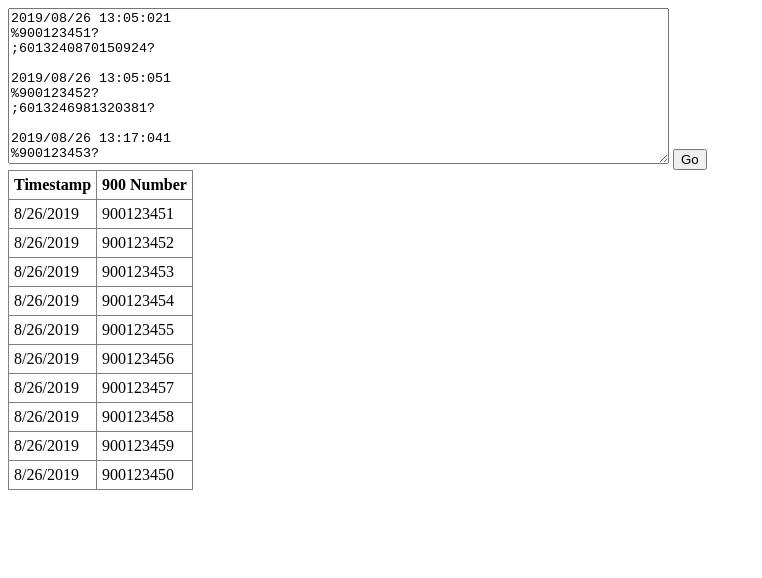
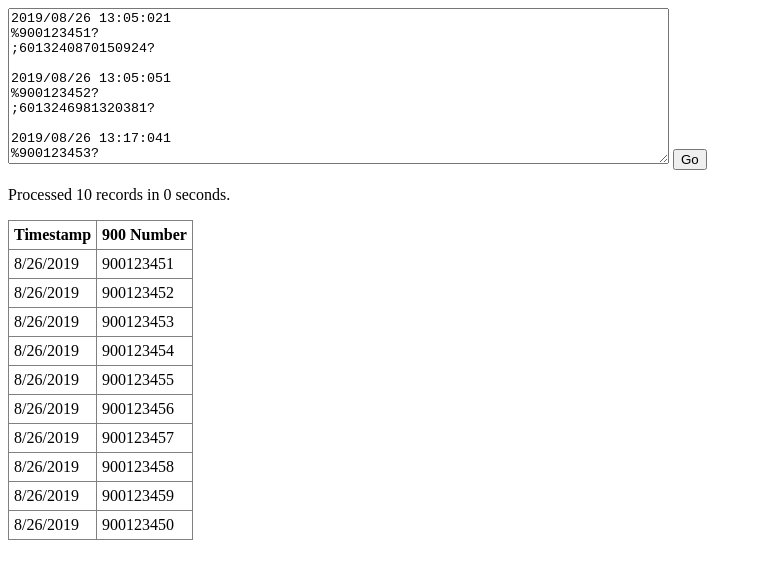
Before and after one commit to drobbins/attendr, a plain HTML site: page index.html in a window 1280 px wide. Both pictures are taken after a click on the button "Go". Shown: the whole page, without its empty margins (0-762 px from the left). Drawn offline with Linux system fonts and the light colour scheme.

Commit message:
fixed extra lines bug; added messages.
- Extra blank lines at the end no longer cause an error.
- Added record count and timing message.
- Added golden background to rows without a 900 number.
- Added warnings count to status message.

```diff
--- a/index.html
+++ b/index.html
@@ -52,8 +52,13 @@
 2019/08/26 13:18:161
 %900123450?
 ;6013246981320381?
-	</textarea>
+
+
+
+
+</textarea>
 	<button id="go">Go</button>
+	<p id="msg"></p>
 	<table>
 		<thead>
 			<tr>
--- a/main.js
+++ b/main.js
@@ -1,14 +1,9 @@
-input = document.getElementById("in")
-
-
 const go = document.getElementById("go");
 
 let getRecords = () => {
-	input = document.getElementById("in").value
-	records = input.split("\n\n") // Blank line = two successive newlines.
-	// console.log(records);
-	// console.log(records[0].split("\n")[1].slice(1,-1));
-	return records.map((record) => {
+	input = document.getElementById("in").value.trim() 	// Remove extra blank space from input.
+	records = input.split("\n\n")						// Blank line = two successive newlines
+	return records.map((record) => { 					// Create record objects
 		lines = record.split("\n");
 		return {
 			id: lines[1].slice(1,-1),
@@ -19,6 +14,7 @@ let getRecords = () => {
 
 let postRecords = (records) => {
 	const out = document.getElementById("out")
+	const warnings = []
 	records.forEach((record) => {
 		const row = out.insertRow();
 
@@ -29,11 +25,19 @@ let postRecords = (records) => {
 		const idCell = row.insertCell();
 		const idText = document.createTextNode(record.id);
 		idCell.appendChild(idText);
+
+		if (!record.id.startsWith("900")) {
+			row.style["background-color"] = "gold";
+			warnings.push(record);
+		}
 	})
+	return warnings;
 }
 
 go.addEventListener("click", (e) => {
+	const start = Date.now()
 	records = getRecords();
-	console.log(records);
-	postRecords(records);
+	const warnings = postRecords(records);
+	const end = Date.now()
+	document.getElementById("msg").innerText = `Processed ${records.length} records in ${(end-start)/1000} seconds.${ warnings.length ? ` ${warnings.length} Warnings.` : ""}`
 });
```
